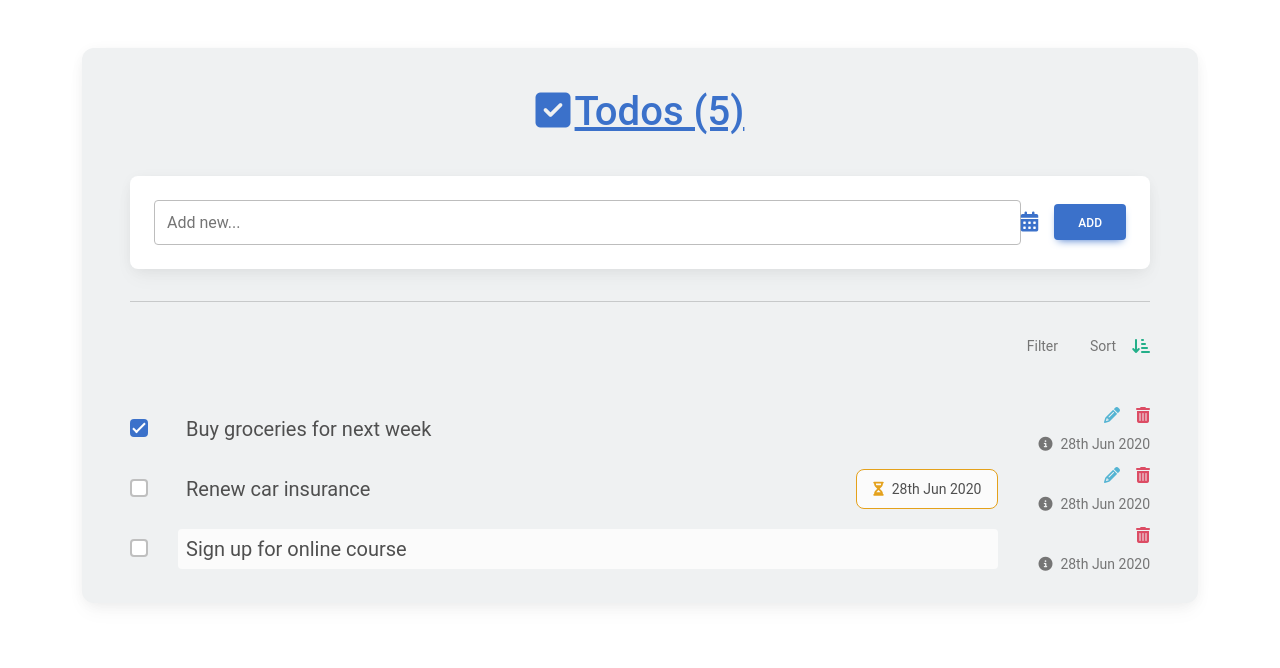
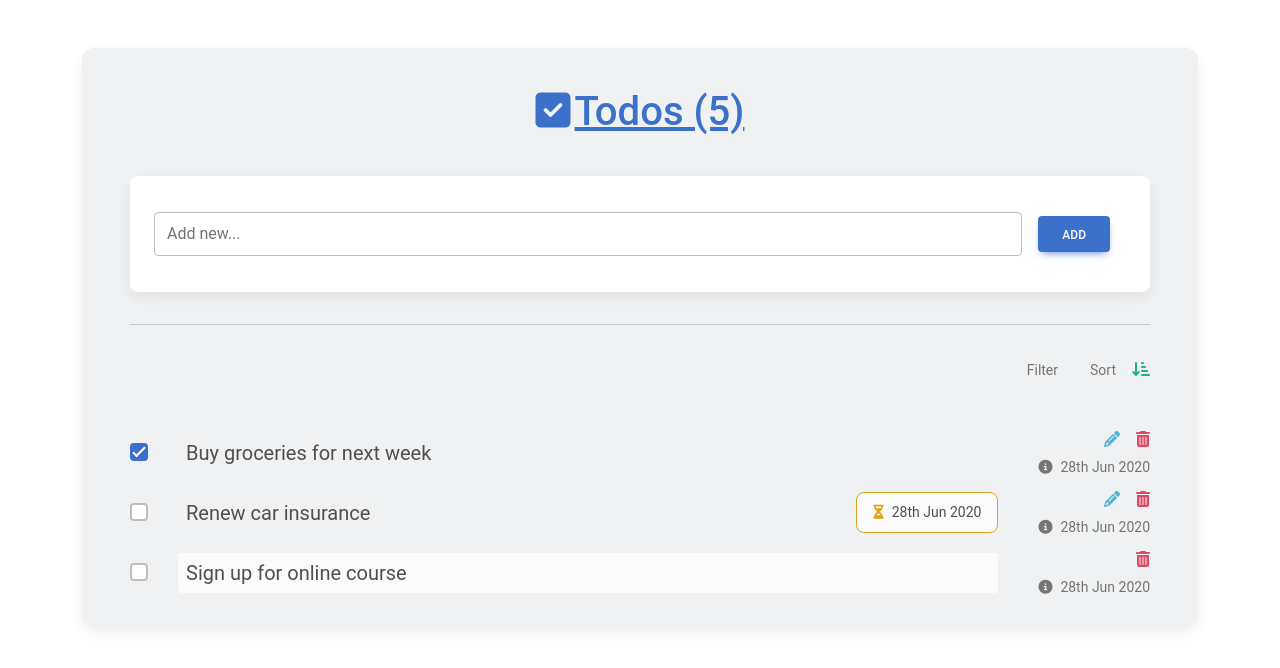
Before and after one commit to Githi54/todos, a React (Create React App) app: page / in a window 1280 px wide. Shown: the top 668 px of the page. Built offline with nearby package versions, Linux system fonts and the light colour scheme.

Commit message:
some styles fixes

```diff
--- a/src/App.tsx
+++ b/src/App.tsx
@@ -39,19 +39,8 @@ export function App() {
                         id="exampleFormControlInput1"
                         placeholder="Add new..."
                       />
-                      <MDBTooltip
-                        tag="a"
-                        wrapperProps={{ href: "#!" }}
-                        title="Set due date"
-                      >
-                        <MDBIcon
-                          fas
-                          icon="calendar-alt"
-                          size="lg"
-                          className="me-3"
-                        />
-                      </MDBTooltip>
-                      <div>
+
+                      <div className='p-3'>
                         <MDBBtn>Add</MDBBtn>
                       </div>
                     </div>
```
